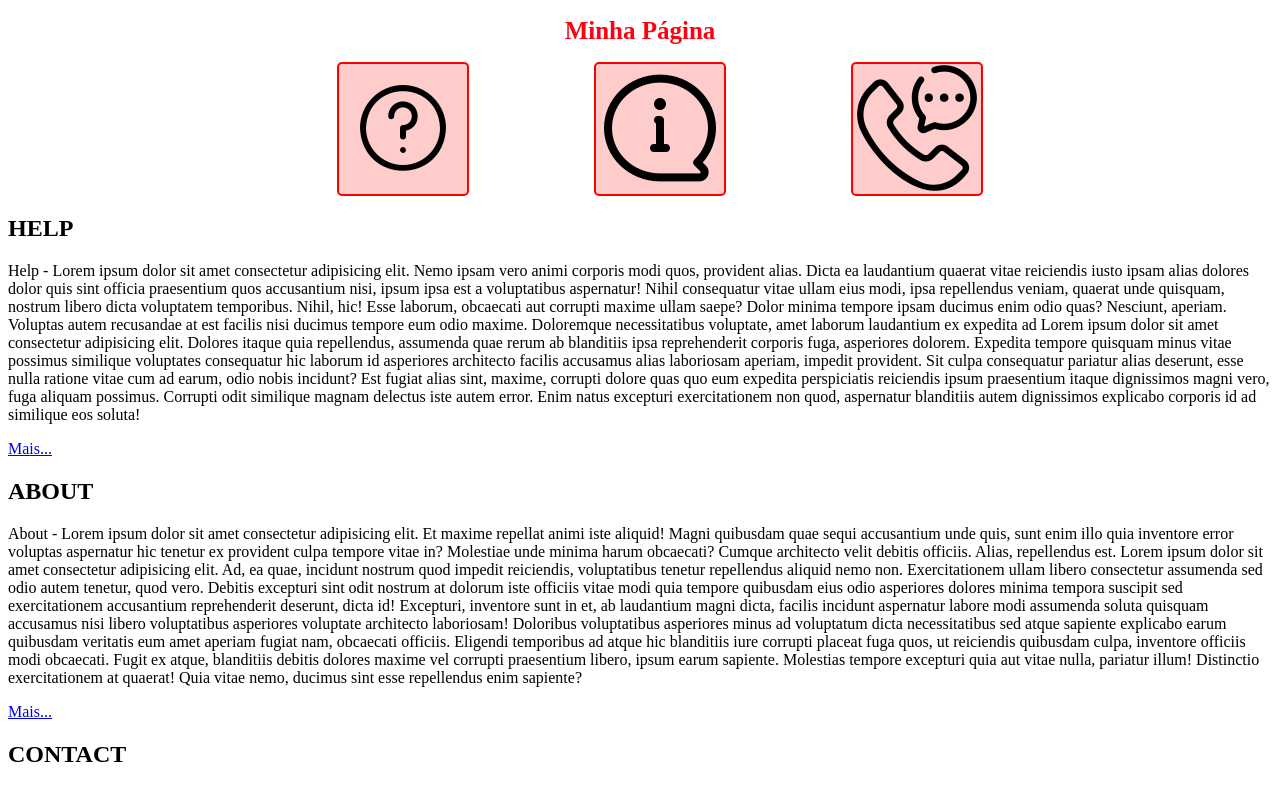
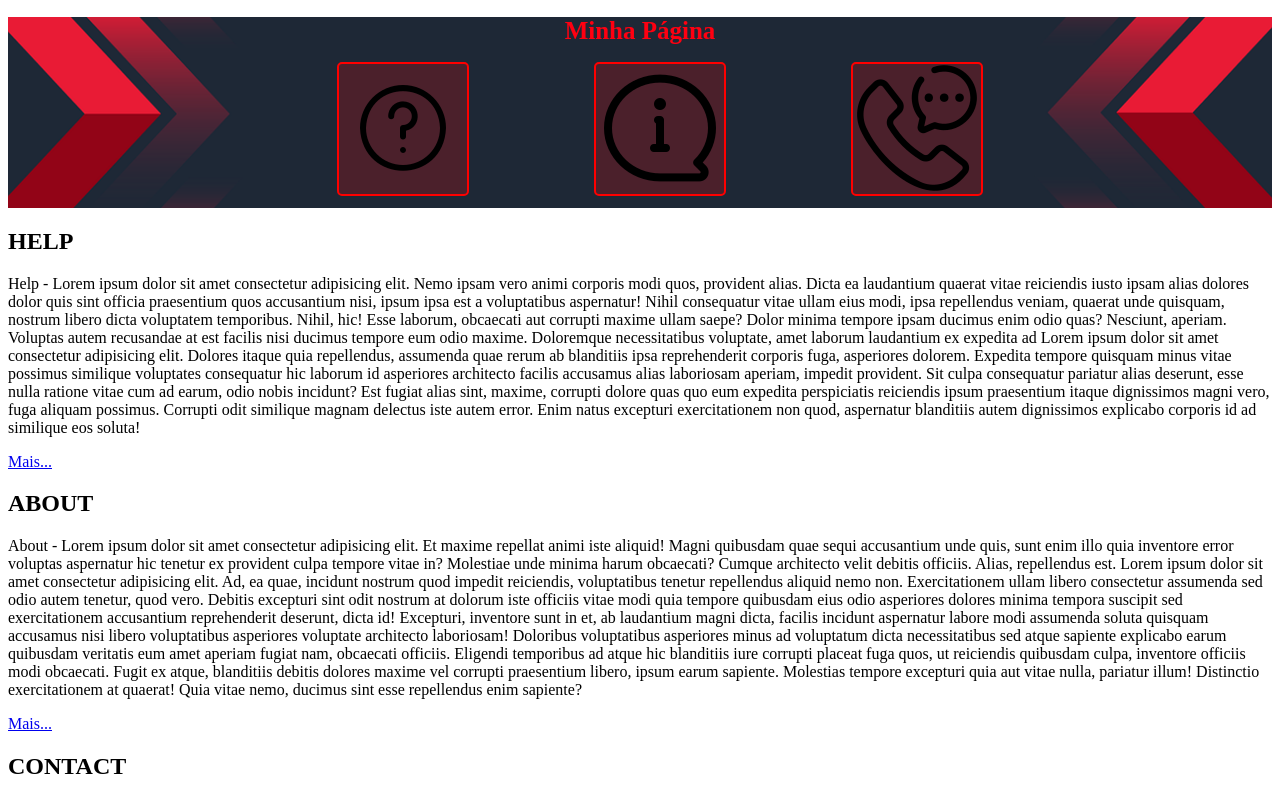
Before and after one commit to CauaMachad0/meu-primeiro-projeto, a plain HTML site: page mreu-projeto1/index.html in a window 1280 px wide. Shown: the top 785 px of the page. Drawn offline with Linux system fonts and the light colour scheme.

Commit message:
Utilização de background img, alinhamento, disposição e

```diff
--- a/mreu-projeto1/css/estilo.css
+++ b/mreu-projeto1/css/estilo.css
@@ -8,6 +8,13 @@ html{
 
 header{
     font-size: 62.5%;
+
+    /*Exemplo de background*/
+    background-image: url(../img/img-01-banner-1280×640.png);
+    background-size: contain;
+    background-repeat: no-repeat;
+    background-position: center;
+    background-size: cover;
 }
 
 h1 {
@@ -26,11 +33,11 @@ h1 {
 /*Seletores de classe*/
 .link{
     display: inline-block;
-    margin: 0 5% 0 5%;
+    margin: 0 5% 1% 5%;
     border: solid 2px red;
     background-color: rgb(255, 0, 0, 0.2);
     border-radius: 5px;
-    transition: background-color 0.5s ease-in;
+    transition: background-color 0.3s ease-in;
 
 /*Nesting elementos*/
     /*Nesting pseudo-elementos*/
@@ -41,6 +48,13 @@ h1 {
 a{
     text-decoration: none;
     color: red;
+
+    /*Nesting elementos*/
+    img{
+        display: inline-block
+
+    };
+
 }
 
 
```
Also changed, not shown: mreu-projeto1/img/img-01-banner-1280×640.png (added).
